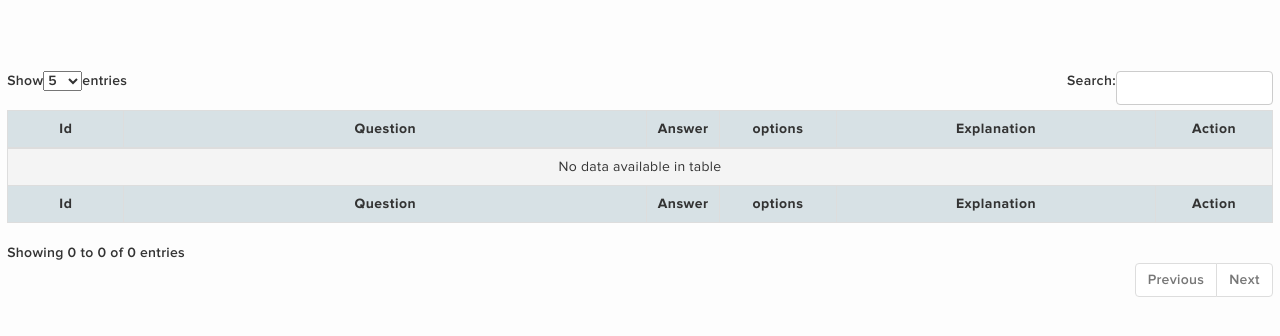
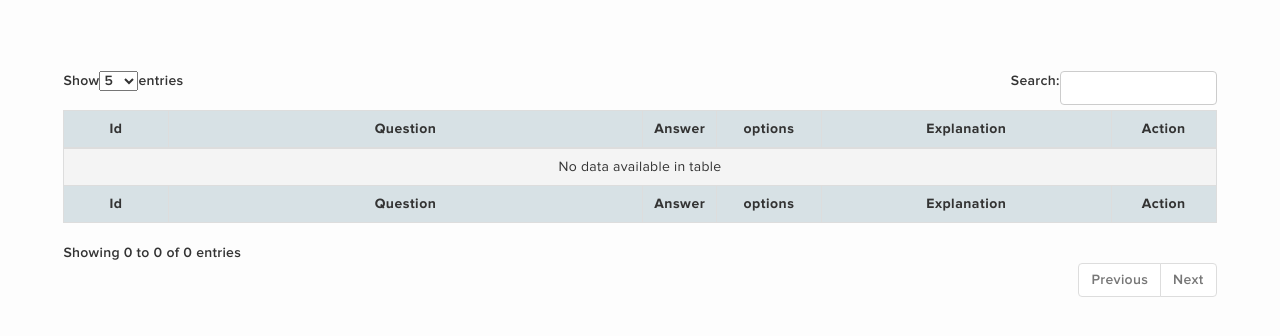
Before and after one commit to startersup/education, a PHP site: page /superadmin/qlist.php in a window 1280 px wide. Shown: the part 50-386 px from the top of the page. Run offline with PHP 8.4, Linux system fonts and the light colour scheme; data that the repository does not hold is empty; some libraries are stand-ins or nearby versions.

Commit message:
Update qlist.php
s

```diff
--- a/superadmin/qlist.php
+++ b/superadmin/qlist.php
@@ -48,7 +48,7 @@ if ($_SERVER["REQUEST_METHOD"] == "POST") {
 
     <section class="top" id="main">
 
-<div class="container3">
+<div class="container1">
 	<div class="row">
 	<table id="example" class="table table-striped table-bordered" style="width:100%">
         <thead>
```
